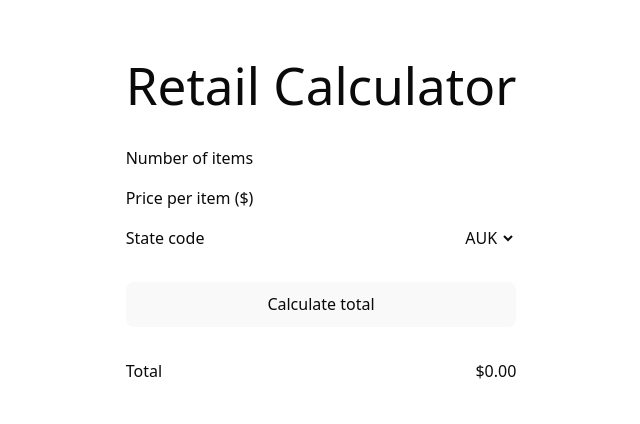
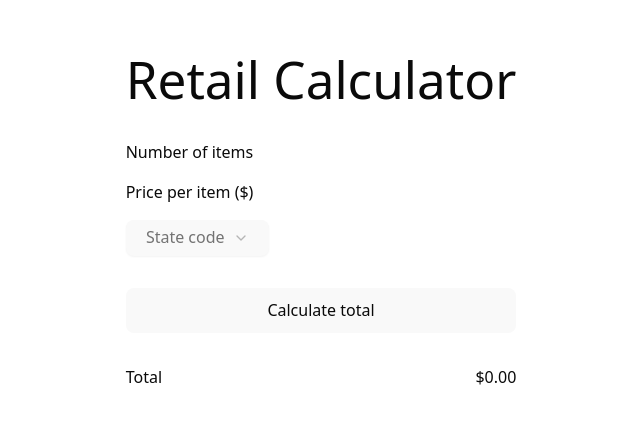
Before and after one commit to johnyherangi/foodstuffs-technical-exercise, a React (Vite) app: page / in a window 1280 px wide. Shown: the part 180-604 px from the top of the page, without its empty margins (319-959 px from the left). Built offline with nearby package versions, Linux system fonts and the light colour scheme.

Commit message:
create wrapper for select input

```diff
--- a/src/App.tsx
+++ b/src/App.tsx
@@ -1,4 +1,5 @@
 import "./App.css"
+import { SelectInput } from "./components/SelectInput"
 import { useCalculateTotal } from "./hooks/useCalculateTotal"
 import { stateCodes } from "./lib/state"
 
@@ -23,16 +24,12 @@ function App() {
             step="any"
           ></input>
         </div>
-        <div className="flex justify-between">
-          <label htmlFor="state">State code</label>
-          <select id="state" name="state">
-            {stateCodes.map((code) => (
-              <option key={code} value={code}>
-                {code}
-              </option>
-            ))}
-          </select>
-        </div>
+        <SelectInput
+          id="state"
+          name="state"
+          options={stateCodes}
+          placeholder="State code"
+        />
         <button className="mt-4">Calculate total</button>
       </form>
       <div className="flex justify-between mt-8">
--- /dev/null
+++ b/src/components/SelectInput.tsx
@@ -0,0 +1,36 @@
+import {
+  Select,
+  SelectContent,
+  SelectItem,
+  SelectTrigger,
+  SelectValue,
+} from "./ui/select"
+
+export type SelectInputProps = {
+  id: string
+  name: string
+  placeholder?: string
+  options: readonly string[]
+}
+
+export function SelectInput({
+  id,
+  name,
+  placeholder,
+  options,
+}: SelectInputProps) {
+  return (
+    <Select>
+      <SelectTrigger id={id} name={name}>
+        <SelectValue placeholder={placeholder} />
+      </SelectTrigger>
+      <SelectContent>
+        {options.map((option) => (
+          <SelectItem key={option} value={option}>
+            {option}
+          </SelectItem>
+        ))}
+      </SelectContent>
+    </Select>
+  )
+}
```
